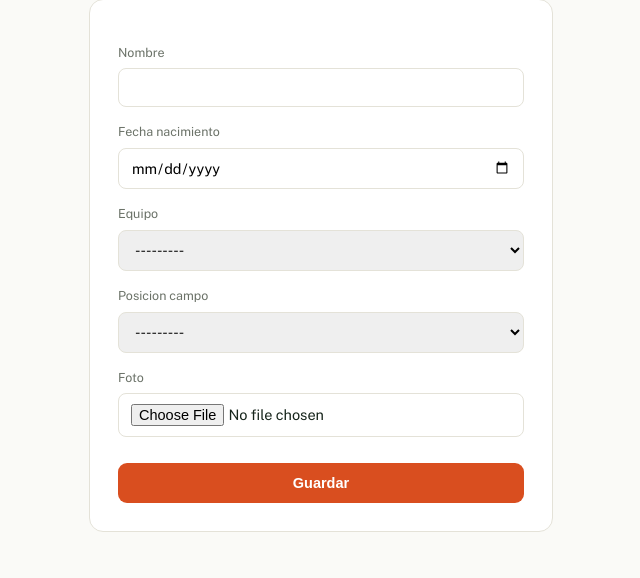
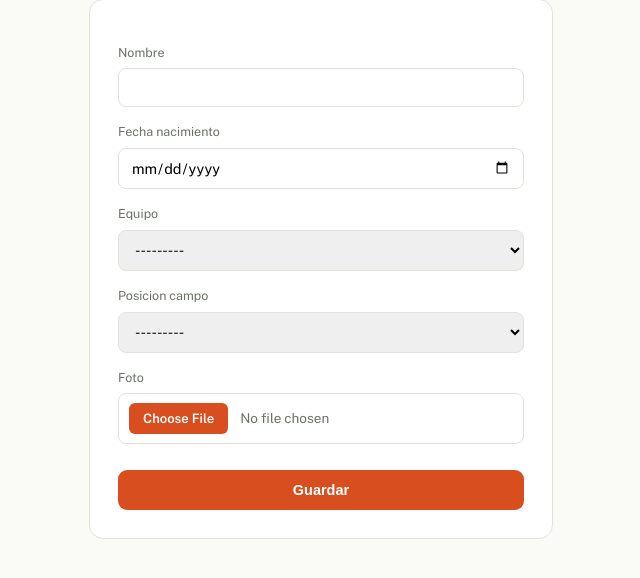
Before and after one commit to jeremyfer06-tech/semillero, a Django app: template jugadores/templates/jugadores/panel_jugador_form.html in a window 1280 px wide. Shown: the part 205-783 px from the top of the page, without its empty margins (319-959 px from the left). Run offline with Django 5.2, Linux system fonts and the light colour scheme; the template is opened without the code that fills it: values that come from a table or form of the project are taken from there, others are empty.

Commit message:
Mejorar estetica del campo de subir foto

```diff
--- a/jugadores/templates/jugadores/panel_jugador_form.html
+++ b/jugadores/templates/jugadores/panel_jugador_form.html
@@ -34,6 +34,17 @@
     font-weight:600;text-align:center;text-decoration:none;
   }
   .btn-secundario:hover{background:var(--maroon-50);}
+  input[type="file"]{
+    padding:9px 10px;color:var(--muted);font-size:13.5px;
+  }
+  input[type="file"]::file-selector-button,
+  input[type="file"]::-webkit-file-upload-button{
+    background:var(--maroon);color:#fff;border:none;border-radius:6px;
+    padding:8px 14px;font-size:13px;font-weight:600;font-family:'Public Sans',sans-serif;
+    cursor:pointer;margin-right:12px;
+  }
+  input[type="file"]::file-selector-button:hover,
+  input[type="file"]::-webkit-file-upload-button:hover{opacity:.9;}
   .foto-actual{display:flex;align-items:center;gap:12px;margin-bottom:4px;}
   .foto-actual img{width:56px;height:56px;border-radius:50%;object-fit:cover;border:1px solid var(--line);}
   .foto-actual span{color:var(--muted);font-size:12px;}
```
